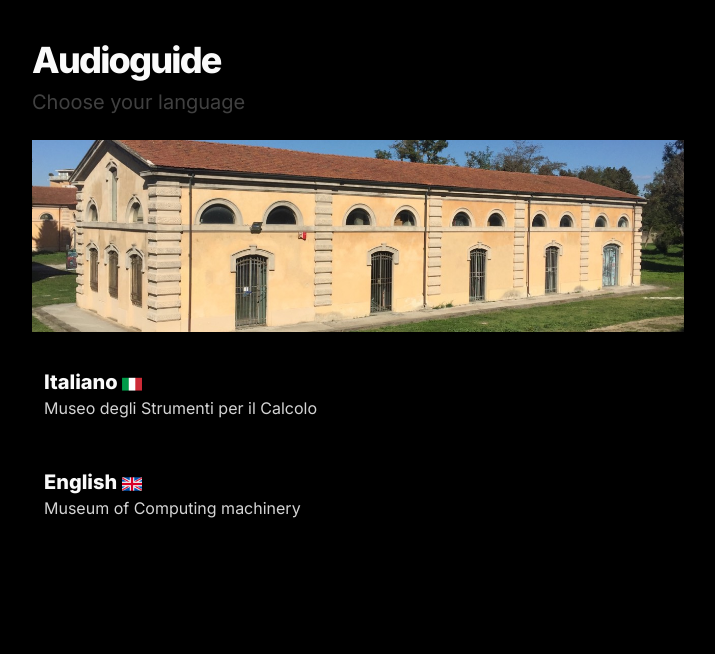
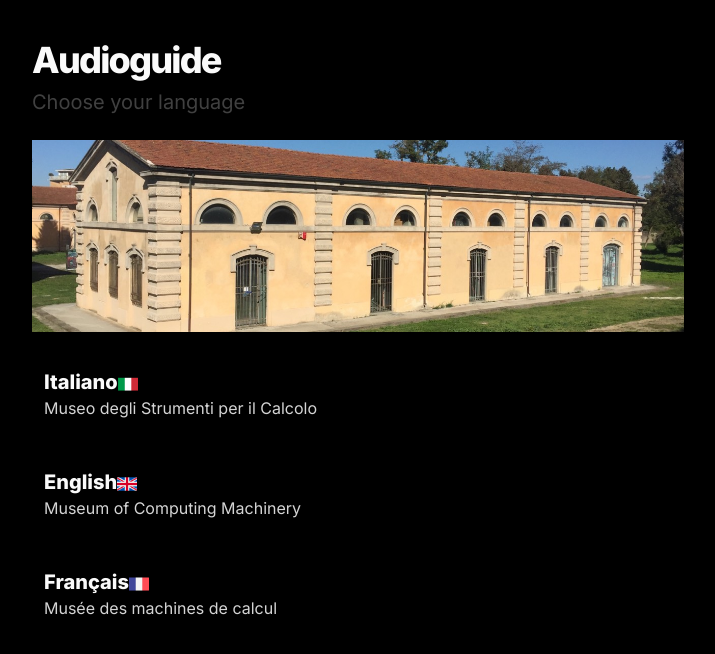
Before and after one commit to c-facade/audioguida-museo-calcolo, a Next.js app: page / in a window 1280 px wide. Shown: the top 654 px of the page, without its empty margins (282-997 px from the left). Built offline with nearby package versions, Linux system fonts and the light colour scheme; no server answers; a web font is replaced by a local one.

Commit message:
still working

```diff
--- a/app/[lang]/page.tsx
+++ b/app/[lang]/page.tsx
@@ -5,7 +5,7 @@ import Link from 'next/link';
 import toursDataIt from '@/public/tours/tours_it.json';
 import toursDataEn from '@/public/tours/tours_en.json';
 import { GalleryTour } from '@/types';
-import { getDictionary } from './dictionaries';
+import { getDictionary, getToursData } from './dictionaries';
 import { LanguageSwitcher } from '@/components/ui/languageSwitcher';
 
 
@@ -26,8 +26,9 @@ export default async function Page({
 	const {lang} = await params;
 	const dict = await getDictionary(lang);
 	// Temporaneo, da modificare se si aggiungono altre lingue
-	const toursData = lang == 'it' ? toursDataIt : toursDataEn;
-  const tours: GalleryTour[] = toursData;
+	//const toursData = lang == 'it' ? toursDataIt : toursDataEn;
+	const toursData = await getToursData(lang);
+	const tours: GalleryTour[] = toursData;
   return (
     <section className="container grid items-center gap-6 pb-8 pt-6 md:py-10">
 			<div className="max-w-[980px] flex-col items-start gap-2">
--- a/app/[lang]/tour/[tourSlug]/page.tsx
+++ b/app/[lang]/tour/[tourSlug]/page.tsx
@@ -1,6 +1,7 @@
 import type { Metadata } from 'next';
 import toursDataIt from '@/public/tours/tours_it.json';
 import toursDataEn from '@/public/tours/tours_en.json';
+import toursDataFr from '@/public/tours/tours_fr.json';
 import { ArtworkNarration, GalleryTour } from '@/types';
 import * as React from "react";
 import { ArtworkList } from '@/components/lists/artwork-list';
@@ -29,7 +30,10 @@ export default function Page({
 	params : Promise<{lang: string, tourSlug: string}>
 }) {
 	const {lang, tourSlug} = React.use(params);
-	const toursData = lang == 'it' ? toursDataIt : toursDataEn;
+	var toursData = lang == 'it' ? toursDataIt : toursDataEn;
+	if(lang == 'fr'){
+		toursData = toursDataFr;
+	}
 	const tours: GalleryTour[] = toursData;
   const galleryTour: GalleryTour | undefined = tours.find(
     (galleryTour) => galleryTour.slug === tourSlug
--- a/app/page.tsx
+++ b/app/page.tsx
@@ -38,7 +38,13 @@ export default async function RootPage() {
 		let risultato = await visitors.find().toArray();
 		console.log(risultato);
 	}
-	const languages=["it", "en"];
+	//const languages=["it", "en", "fr"];
+	const languages= {
+		"it": ["Italiano", "Museo degli Strumenti per il Calcolo"],
+		"en": ["English", "Museum of Computing Machinery"],
+		"fr": ["Français", "Musée des machines de calcul"]
+	}
+
 	return(
     <section className="container grid max-w-[700px]  items-center gap-6 pb-8 pt-6 md:py-10">
 			<div className="max-w-[800px] flex-col items-start gap-2">
@@ -59,29 +65,25 @@ export default async function RootPage() {
 					height="500"
 					priority={true}
 				/>
-        {languages.map((lang) => (
-					<Link href={`/${lang}/tour/msc/intro`} key={lang} >
+        {Object.keys(languages).map((locale) => (
+					<Link href={`/${locale}/tour/msc/intro`} key={locale} >
 						<div
 								className="rounded-lg p-3 hover:bg-neutral-800"
 								>
 								<h2 className="mt-2 text-xl font-extrabold">
 									{
-								lang == 'it'?
-								"Italiano " :
-									"English "
+										languages[locale][0]
 								}
 								<Image
 									className="inline size-[20px]"
-									alt={`${lang}`}
-									src={`${lang}_squared.png`}
+									alt={`${locale}`}
+									src={`${locale}_squared.png`}
 									width="20"
 									height="20"
 								/>
 							</h2>
 							<p className="text-neutral-300">{
-								lang == 'it' ?
-									"Museo degli Strumenti per il Calcolo" :
-									"Museum of Computing machinery"
+									languages[locale][1]
 								}
 							</p>
 							</div>
```
